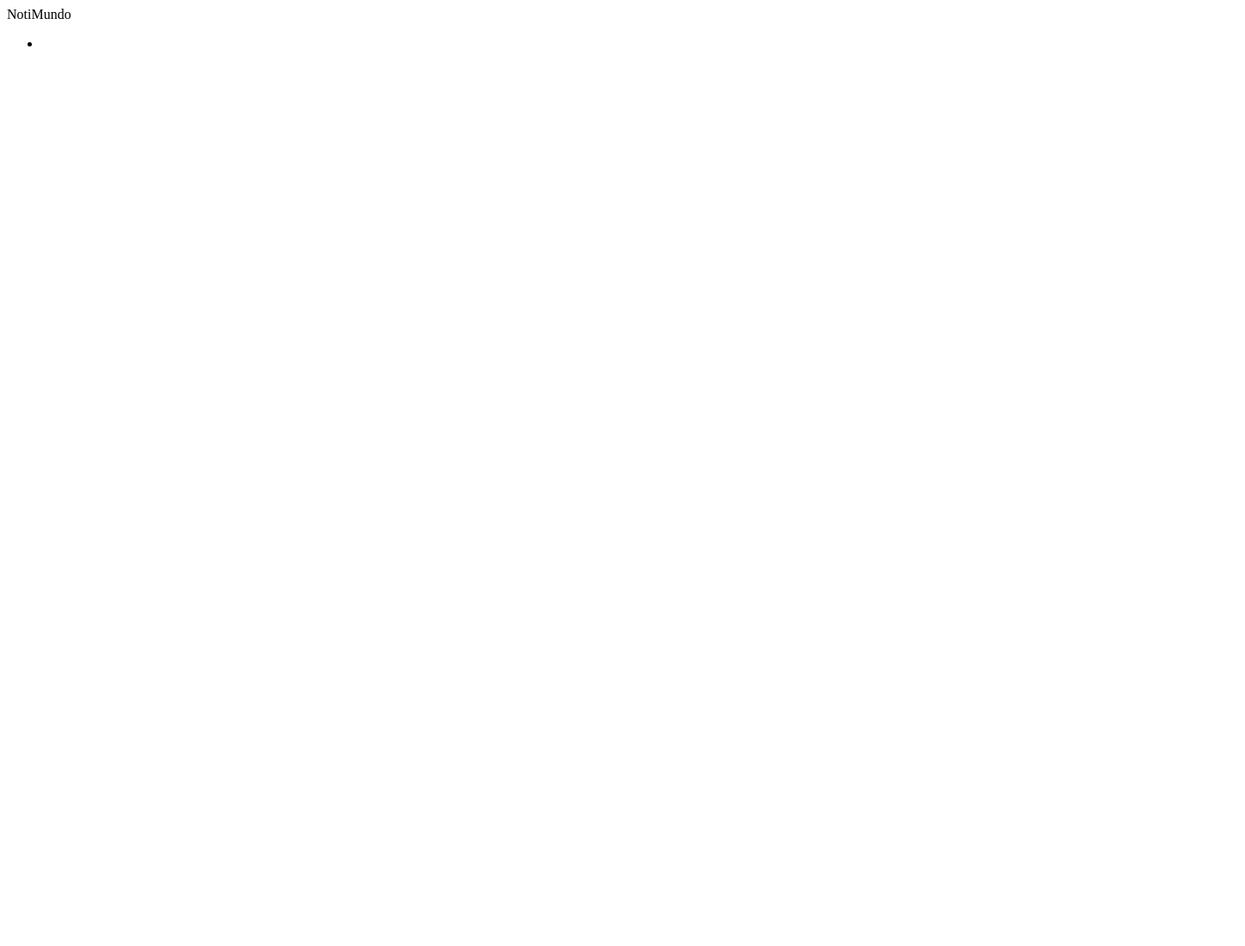
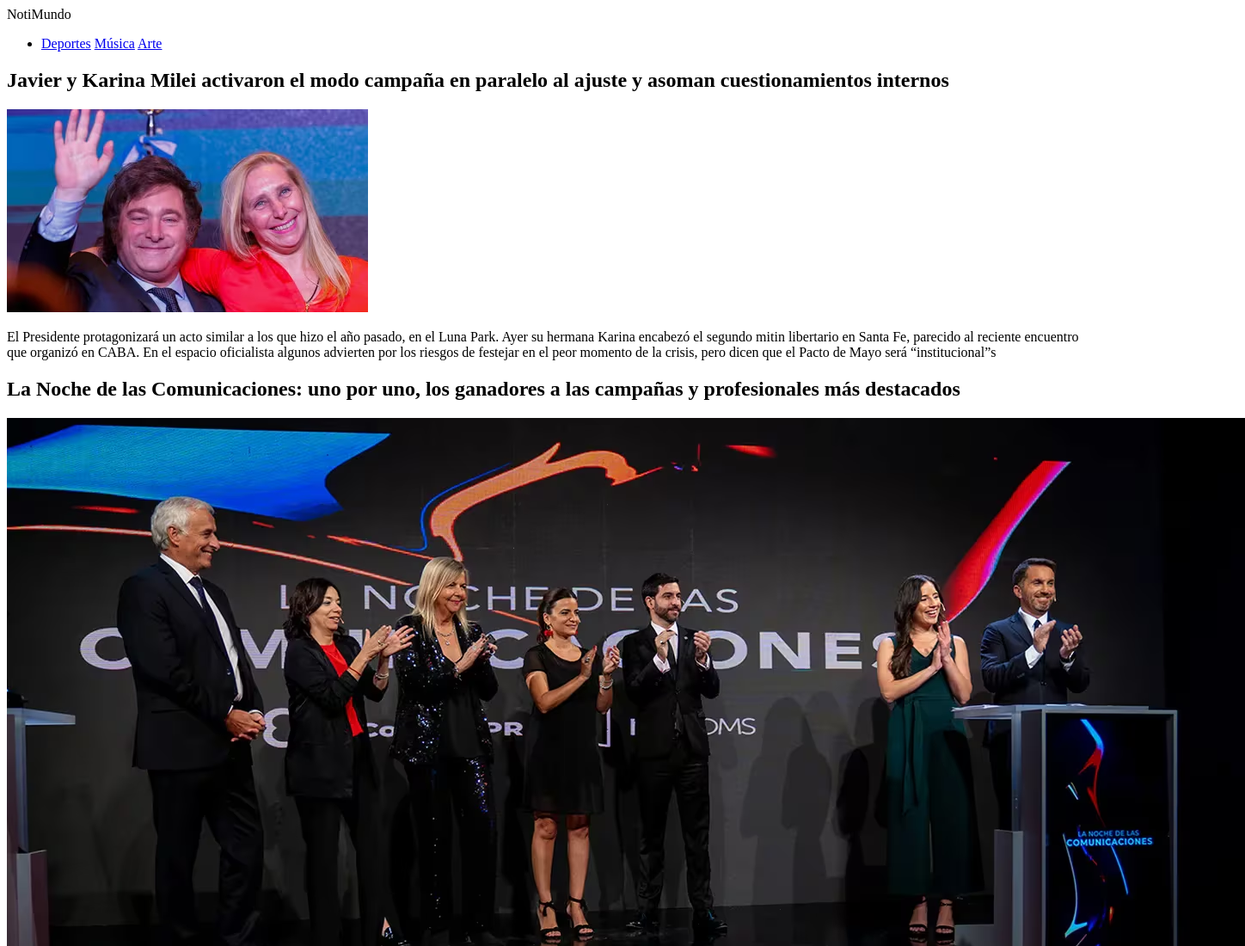
Before and after one commit to riquelme05/colectivo, a plain HTML site: page ivan.html in a window 1280 px wide. Shown: the top 1100 px of the page at 86% size, 1448 px wide, since content can reach past the window. Before the commit the page ends 800 px from the top, so only its background shows below. Drawn offline with Linux system fonts and the light colour scheme.

Commit message:
cree articulos

```diff
--- a/ivan.html
+++ b/ivan.html
@@ -9,10 +9,34 @@
     <header>NotiMundo</header>
     <ul>
         <li>
-            <a href="dago.html"></a>
-            <a href="abril.html"></a>
-            <a href="simon.html"></a>
+            <a href="dago.html">Deportes</a>
+            <a href="abril.html">Música</a>
+            <a href="simon.html">Arte</a>
         </li>
     </ul>
+    <section class="contenido-imagenes">
+        <article>
+            <h2>Javier y Karina Milei activaron el modo campaña en paralelo al ajuste y asoman cuestionamientos internos</h2>
+            <img src="imagenes/1.jpg" alt="Imagen 1">
+            <p>El Presidente protagonizará un acto similar a los que hizo el año pasado, en el Luna Park. Ayer su hermana Karina encabezó el segundo mitin libertario en Santa Fe, parecido al reciente encuentro que organizó en CABA. En el espacio oficialista algunos advierten por los riesgos de festejar en el peor momento de la crisis, pero dicen que el Pacto de Mayo será “institucional”s
+            </p>
+        </article>
+
+            <article>
+                <h2>La Noche de las Comunicaciones: uno por uno, los ganadores a las campañas y profesionales más destacados</h2>
+                <img src="imagenes/2.jpg" alt="Imagen 2">
+                <p>El Consejo Profesional de Relaciones Públicas y el Círculo DIRCOMS, las dos entidades más importantes que nuclean a profesionales de la comunicación institucional y los asuntos públicos, llevaron adelante la 4° edición de La Noche de las Comunicaciones. en los estudios de Canal 13 / ARTEAR. Allí, el Círculo DIRCOMS develó los ganadores de las 7 categorías de los Premios DIRCOMS 2024. Además, reconoció a grandes personalidades del periodismo y de la televisión argentina. En tanto que el Consejo Profesional de Relaciones Públicas premió a los profesionales destacados de 2023.
+                </p>
+            </article>
+
+                <article>
+                    <h2>Córdoba lanzó el plan estratégico de abordaje integral y vacunación para la prevención y el control de dengue</h2>
+                    <img src="imagenes/3.jpg" alt="Imagen 3">
+                    <p>El gobernador de Córdoba, Martín Llaryora, junto con el ministro de Salud Ricardo Pieckenstainer, presentó el Plan estratégico de vacunación y abordaje integral para la prevención y el control del dengue, chikungunya y zika para la temporada 2024-2025, con una inversión provincial de $7.500 millones.
+
+                        El objetivo central es proporcionar herramientas técnicas para el abordaje integral de las arbovirosis (las enfermedades transmitidas por la picadura de mosquitos), a fines de prevenir, controlar y mitigar futuros brotes epidémicos en la provincia.
+                    </p>
+                </article>
+     </section>
 </body>
 </html>
```
Also changed, not shown: TU4M4UX5MBBENBDPZN3U7WH7II.avif (added), imagenes/1.jpg (added), imagenes/2.jpg (added), imagenes/3.jpg (added).
